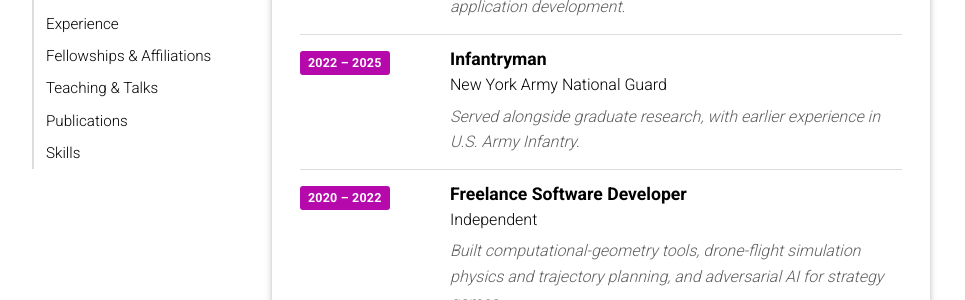
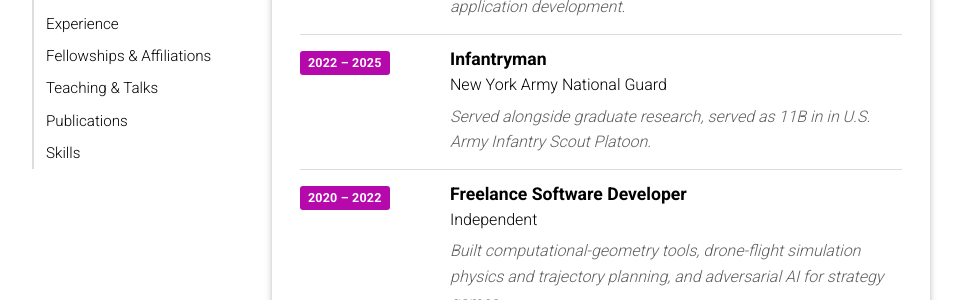
Before and after one commit to CurtisChris7/CurtisChris7.github.io, a Jekyll site: the page built from cv.html, in a window 1280 px wide and 900 px high, scrolled down 1076 px. Shown: the part 153-453 px from the top of the window, without its empty margins (159-1124 px from the left). Built offline with Jekyll 4.4.1, drawn with Linux system fonts in a browser that asks for light colours.

Commit message:
Update cv.yml

```diff
--- a/_data/cv.yml
+++ b/_data/cv.yml
@@ -39,8 +39,8 @@ experience:
     title: Infantryman
     org: New York Army National Guard
     description: >-
-      Served alongside graduate research, with earlier experience in U.S. Army
-      Infantry.
+      Served alongside graduate research, served as 11B in in U.S. Army
+      Infantry Scout Platoon.
   - when: 2020 – 2022
     title: Freelance Software Developer
     org: Independent
```
